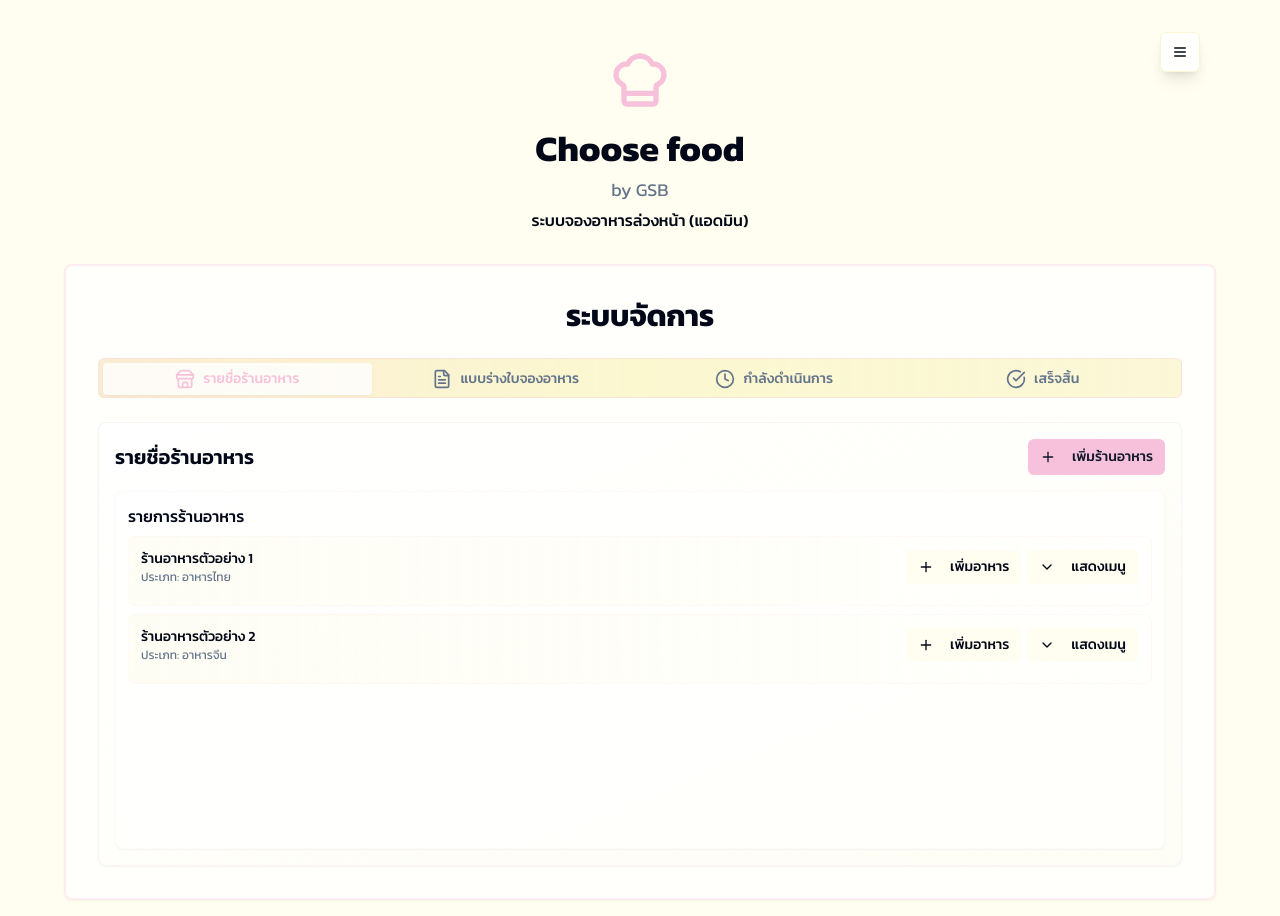
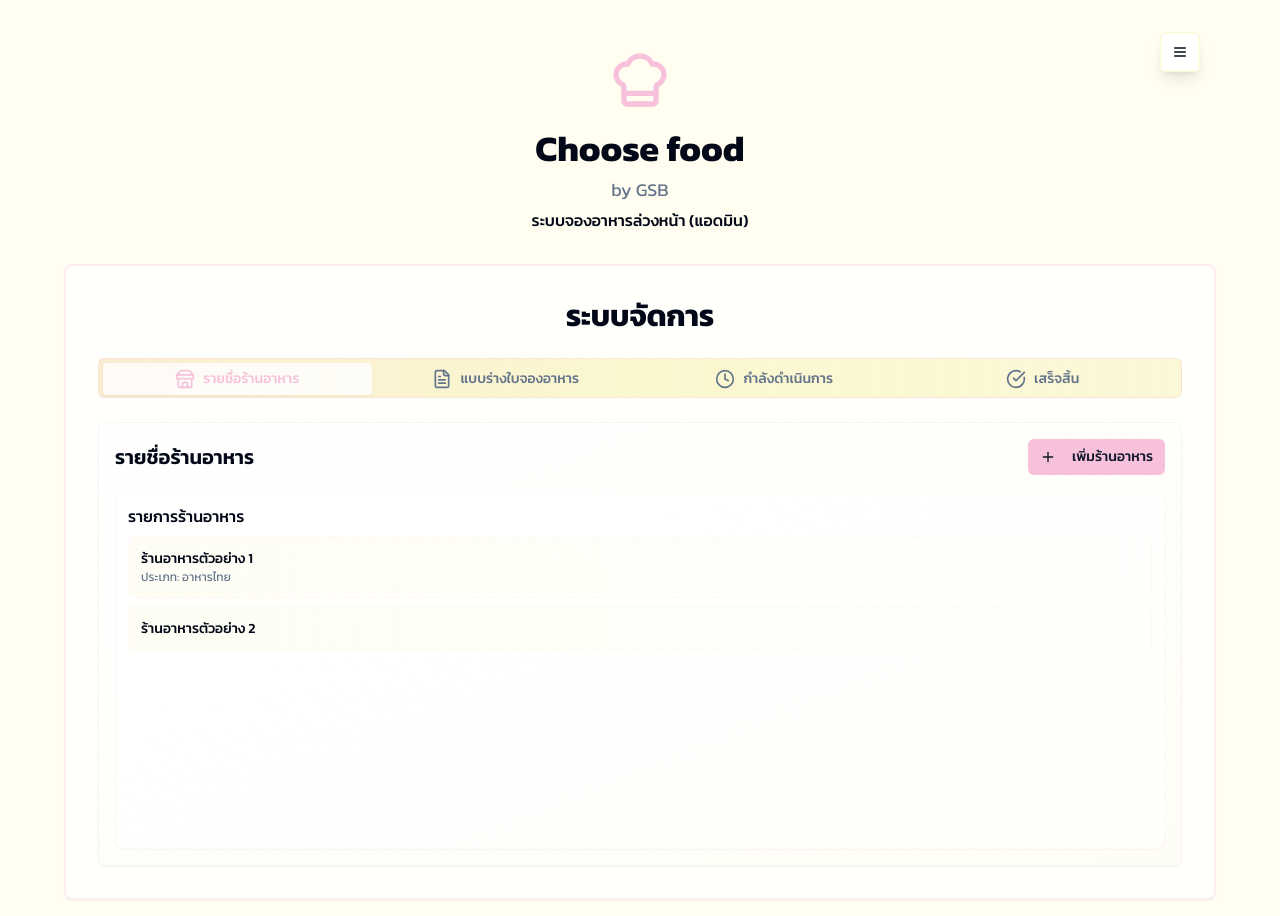
Before and after one commit to orderyourhappymeal2/choose-food-gather, a React (Vite) app: page /admin in a window 1280 px wide. Built offline with nearby package versions, Linux system fonts and the light colour scheme.

Commit message:
Visual edit in Lovable

```diff
--- a/src/pages/Admin.tsx
+++ b/src/pages/Admin.tsx
@@ -3,8 +3,7 @@ import { Tabs, TabsContent, TabsList, TabsTrigger } from "@/components/ui/tabs";
 import { ScrollArea } from "@/components/ui/scroll-area";
 import { Button } from "@/components/ui/button";
 import { Dialog, DialogContent, DialogHeader, DialogTitle, DialogTrigger, DialogFooter } from "@/components/ui/dialog";
-import { Collapsible, CollapsibleContent, CollapsibleTrigger } from "@/components/ui/collapsible";
-import { ChefHat, Store, FileText, Clock, CheckCircle, Plus, FilePlus, ArrowUpDown, ArrowUp, ArrowDown, ChevronDown, ChevronUp, UtensilsCrossed } from "lucide-react";
+import { ChefHat, Store, FileText, Clock, CheckCircle, Plus, FilePlus, ArrowUpDown, ArrowUp, ArrowDown } from "lucide-react";
 import NavigationDropdown from "@/components/NavigationDropdown";
 import { useState } from "react";
 const Admin = () => {
@@ -12,32 +11,20 @@ const Admin = () => {
   const [isOrderModalOpen, setIsOrderModalOpen] = useState(false);
   const [progressSortOrder, setProgressSortOrder] = useState<'none' | 'asc' | 'desc'>('none');
   const [completedSortOrder, setCompletedSortOrder] = useState<'none' | 'asc' | 'desc'>('none');
-  const [expandedRestaurants, setExpandedRestaurants] = useState<{ [key: string]: boolean }>({});
-
   const toggleProgressSort = () => {
-    setProgressSortOrder(prev =>
-      prev === 'none' ? 'asc' : prev === 'asc' ? 'desc' : 'none'
-    );
+    setProgressSortOrder(prev => prev === 'none' ? 'asc' : prev === 'asc' ? 'desc' : 'none');
   };
-
   const toggleCompletedSort = () => {
-    setCompletedSortOrder(prev =>
-      prev === 'none' ? 'asc' : prev === 'asc' ? 'desc' : 'none'
-    );
+    setCompletedSortOrder(prev => prev === 'none' ? 'asc' : prev === 'asc' ? 'desc' : 'none');
   };
-
-  const toggleRestaurantMenu = (restaurantId: string) => {
-    setExpandedRestaurants(prev => ({
-      ...prev,
-      [restaurantId]: !prev[restaurantId]
-    }));
-  };
-
   const getSortIcon = (sortOrder: 'none' | 'asc' | 'desc') => {
     switch (sortOrder) {
-      case 'asc': return ArrowUp;
-      case 'desc': return ArrowDown;
-      default: return ArrowUpDown;
+      case 'asc':
+        return ArrowUp;
+      case 'desc':
+        return ArrowDown;
+      default:
+        return ArrowUpDown;
     }
   };
   return <div className="min-h-screen bg-[var(--gradient-welcome)] p-4">
@@ -110,17 +97,10 @@ const Admin = () => {
                           </div>
 
                           <DialogFooter className="gap-2">
-                            <Button
-                              variant="outline"
-                              onClick={() => setIsRestaurantModalOpen(false)}
-                              className="flex-1 sm:flex-none"
-                            >
+                            <Button variant="outline" onClick={() => setIsRestaurantModalOpen(false)} className="flex-1 sm:flex-none">
                               ยกเลิก
                             </Button>
-                            <Button
-                              variant="default"
-                              className="bg-primary hover:bg-primary/90 flex-1 sm:flex-none"
-                            >
+                            <Button variant="default" className="bg-primary hover:bg-primary/90 flex-1 sm:flex-none">
                               ยืนยัน
                             </Button>
                           </DialogFooter>
@@ -133,129 +113,14 @@ const Admin = () => {
                           <h4 className="font-medium text-foreground mb-2">รายการร้านอาหาร</h4>
                           <ScrollArea className="h-[300px] w-full">
                             <div className="space-y-2">
-                              {/* Restaurant 1 */}
-                              <Collapsible>
                               <div className="p-3 bg-gradient-to-r from-brand-cream/20 to-transparent rounded-lg border border-brand-pink/10">
-                                  <div className="flex items-center justify-between gap-2 mb-2">
-                                    <div className="flex-1">
                                 <div className="text-sm font-medium text-foreground">ร้านอาหารตัวอย่าง 1</div>
                                 <div className="text-xs text-muted-foreground">ประเภท: อาหารไทย</div>
                               </div>
-                                    <div className="flex gap-1">
-                                      <Button
-                                        size="sm"
-                                        variant="outline"
-                                        className="p-1 h-8 w-8 md:h-9 md:w-auto md:px-3"
-                                      >
-                                        <Plus className="h-4 w-4" />
-                                        <span className="hidden md:inline ml-2">เพิ่มอาหาร</span>
-                                      </Button>
-                                      <CollapsibleTrigger asChild>
-                                        <Button
-                                          variant="outline"
-                                          size="sm"
-                                          className="p-1 h-8 w-8 md:h-9 md:w-auto md:px-3"
-                                          onClick={() => toggleRestaurantMenu("restaurant1")}
-                                        >
-                                          {expandedRestaurants["restaurant1"] ? (
-                                            <ChevronUp className="h-4 w-4" />
-                                          ) : (
-                                            <ChevronDown className="h-4 w-4" />
-                                          )}
-                                          <span className="hidden md:inline ml-2">
-                                            {expandedRestaurants["restaurant1"] ? "ซ่อนเมนู" : "แสดงเมนู"}
-                                          </span>
-                                        </Button>
-                                      </CollapsibleTrigger>
+                              <div className="p-3 bg-gradient-to-r from-brand-cream/20 to-transparent rounded-lg border border-brand-pink/10">
+                                <div className="text-sm font-medium text-foreground">ร้านอาหารตัวอย่าง 2</div>
+
                               </div>
-                                  </div>
-                                  <CollapsibleContent className="mt-3">
-                                    <div className="border-t border-brand-pink/20 pt-2">
-                                      <div className="text-xs font-medium text-muted-foreground mb-2">เมนูอาหาร:</div>
-                                      <div className="space-y-1 pl-2">
-                                        <div className="flex items-center justify-between p-2 bg-white/40 rounded border border-brand-pink/5">
-                                          <span className="text-xs text-foreground">ผัดไทย</span>
-                                          <div className="flex gap-1">
-                                            <Button variant="ghost" size="sm" className="h-6 w-6 p-0">
-                                              <UtensilsCrossed className="h-3 w-3" />
-                                            </Button>
-                                          </div>
-                                        </div>
-                                        <div className="flex items-center justify-between p-2 bg-white/40 rounded border border-brand-pink/5">
-                                          <span className="text-xs text-foreground">ต้มยำกุ้ง</span>
-                                          <div className="flex gap-1">
-                                            <Button variant="ghost" size="sm" className="h-6 w-6 p-0">
-                                              <UtensilsCrossed className="h-3 w-3" />
-                                            </Button>
-                                          </div>
-                                        </div>
-                                      </div>
-                                    </div>
-                                  </CollapsibleContent>
-                                </div>
-                              </Collapsible>
-
-                              {/* Restaurant 2 */}
-                              <Collapsible>
-                                <div className="p-3 bg-gradient-to-r from-brand-cream/20 to-transparent rounded-lg border border-brand-pink/10">
-                                  <div className="flex items-center justify-between gap-2 mb-2">
-                                    <div className="flex-1">
-                                      <div className="text-sm font-medium text-foreground">ร้านอาหารตัวอย่าง 2</div>
-                                      <div className="text-xs text-muted-foreground">ประเภท: อาหารจีน</div>
-                                    </div>
-                                    <div className="flex gap-1">
-                                      <Button
-                                        size="sm"
-                                        variant="outline"
-                                        className="p-1 h-8 w-8 md:h-9 md:w-auto md:px-3"
-                                      >
-                                        <Plus className="h-4 w-4" />
-                                        <span className="hidden md:inline ml-2">เพิ่มอาหาร</span>
-                                      </Button>
-                                      <CollapsibleTrigger asChild>
-                                        <Button
-                                          variant="outline"
-                                          size="sm"
-                                          className="p-1 h-8 w-8 md:h-9 md:w-auto md:px-3"
-                                          onClick={() => toggleRestaurantMenu("restaurant2")}
-                                        >
-                                          {expandedRestaurants["restaurant2"] ? (
-                                            <ChevronUp className="h-4 w-4" />
-                                          ) : (
-                                            <ChevronDown className="h-4 w-4" />
-                                          )}
-                                          <span className="hidden md:inline ml-2">
-                                            {expandedRestaurants["restaurant2"] ? "ซ่อนเมนู" : "แสดงเมนู"}
-                                          </span>
-                                        </Button>
-                                      </CollapsibleTrigger>
-                                    </div>
-                                  </div>
-                                  <CollapsibleContent className="mt-3">
-                                    <div className="border-t border-brand-pink/20 pt-2">
-                                      <div className="text-xs font-medium text-muted-foreground mb-2">เมนูอาหาร:</div>
-                                      <div className="space-y-1 pl-2">
-                                        <div className="flex items-center justify-between p-2 bg-white/40 rounded border border-brand-pink/5">
-                                          <span className="text-xs text-foreground">ข้าวผัดปู</span>
-                                          <div className="flex gap-1">
-                                            <Button variant="ghost" size="sm" className="h-6 w-6 p-0">
-                                              <UtensilsCrossed className="h-3 w-3" />
-                                            </Button>
-                                          </div>
-                                        </div>
-                                        <div className="flex items-center justify-between p-2 bg-white/40 rounded border border-brand-pink/5">
-                                          <span className="text-xs text-foreground">หมูหวานเปรี้ยว</span>
-                                          <div className="flex gap-1">
-                                            <Button variant="ghost" size="sm" className="h-6 w-6 p-0">
-                                              <UtensilsCrossed className="h-3 w-3" />
-                                            </Button>
-                                          </div>
-                                        </div>
-                                      </div>
-                                    </div>
-                                  </CollapsibleContent>
-                                </div>
-                              </Collapsible>
                             </div>
                           </ScrollArea>
                         </CardContent>
@@ -293,17 +158,10 @@ const Admin = () => {
                           </div>
 
                           <DialogFooter className="gap-2">
-                            <Button
-                              variant="outline"
-                              onClick={() => setIsOrderModalOpen(false)}
-                              className="flex-1 sm:flex-none"
-                            >
+                            <Button variant="outline" onClick={() => setIsOrderModalOpen(false)} className="flex-1 sm:flex-none">
                               ยกเลิก
                             </Button>
-                            <Button
-                              variant="default"
-                              className="bg-primary hover:bg-primary/90 flex-1 sm:flex-none"
-                            >
+                            <Button variant="default" className="bg-primary hover:bg-primary/90 flex-1 sm:flex-none">
                               ยืนยัน
                             </Button>
                           </DialogFooter>
@@ -338,12 +196,7 @@ const Admin = () => {
                   <CardContent className="p-4">
                     <div className="flex justify-between items-center mb-4">
                       <h3 className="text-xl font-semibold text-foreground">กำลังดำเนินการ</h3>
-                      <Button
-                        variant="ghost"
-                        size="sm"
-                        onClick={toggleProgressSort}
-                        className="hover:bg-brand-pink/10"
-                      >
+                      <Button variant="ghost" size="sm" onClick={toggleProgressSort} className="hover:bg-brand-pink/10">
                         {(() => {
                         const SortIcon = getSortIcon(progressSortOrder);
                         return <SortIcon className="h-4 w-4" />;
@@ -378,12 +231,7 @@ const Admin = () => {
                   <CardContent className="p-4">
                     <div className="flex justify-between items-center mb-4">
                       <h3 className="text-xl font-semibold text-foreground">ดำเนินการเสร็จสิ้น</h3>
-                      <Button
-                        variant="ghost"
-                        size="sm"
-                        onClick={toggleCompletedSort}
-                        className="hover:bg-brand-pink/10"
-                      >
+                      <Button variant="ghost" size="sm" onClick={toggleCompletedSort} className="hover:bg-brand-pink/10">
                         {(() => {
                         const SortIcon = getSortIcon(completedSortOrder);
                         return <SortIcon className="h-4 w-4" />;
```
Lines whose indentation alone changed are shown as unchanged.
